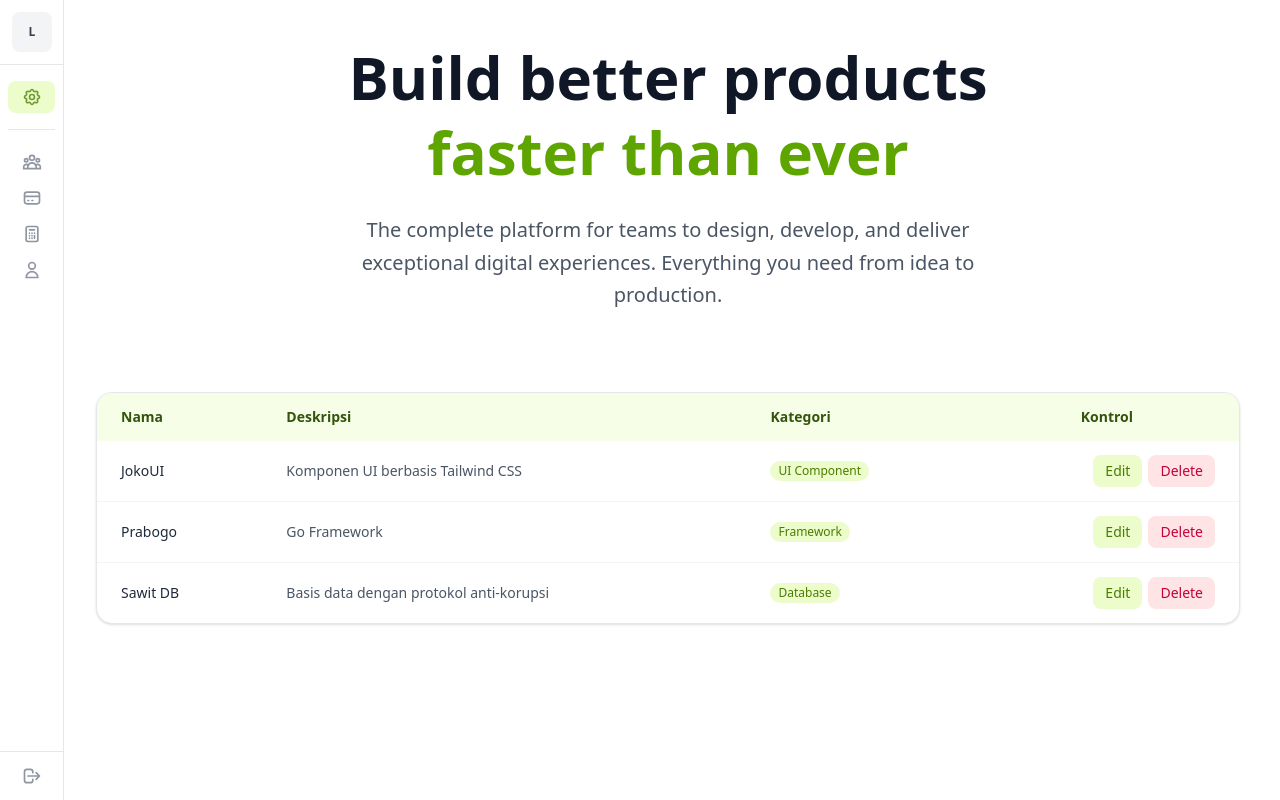
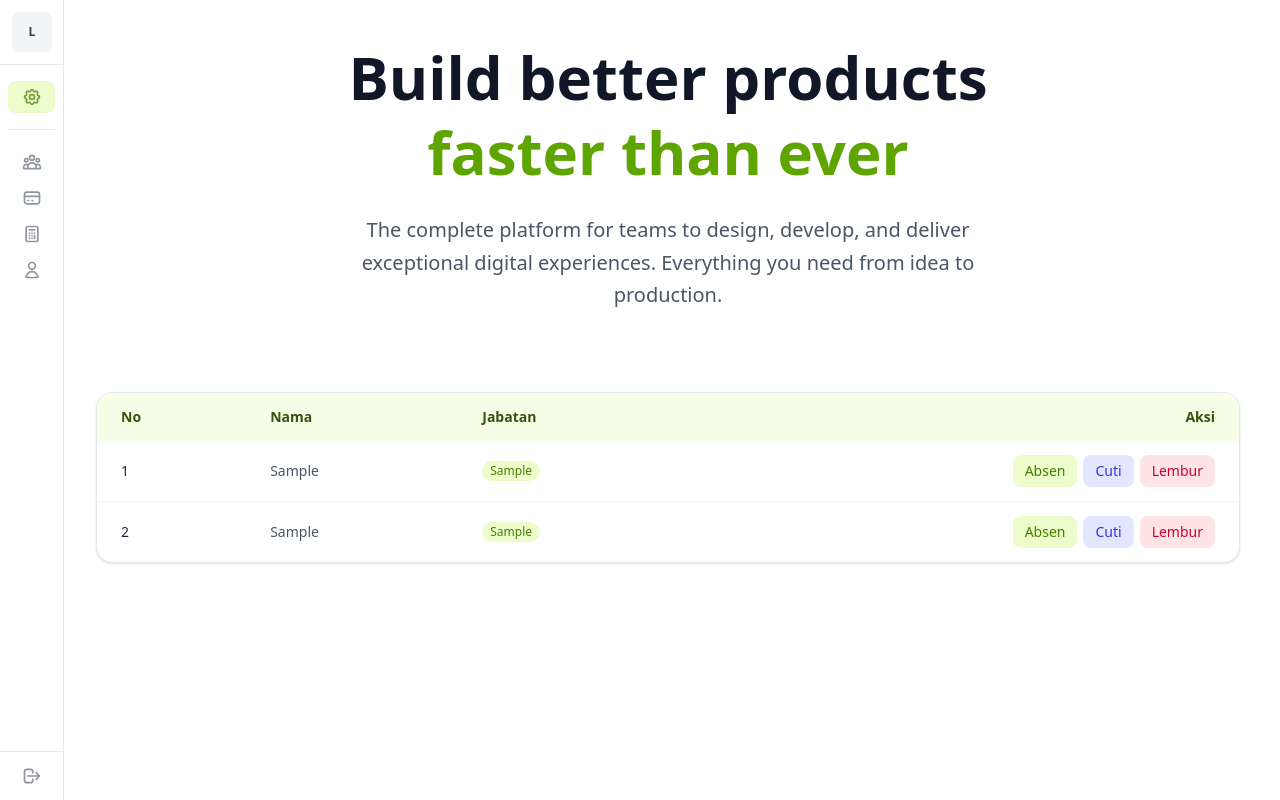
Before and after one commit to Dildul404/absensi_karyawan, a PHP site: page /home.php in a window 1280 px wide. Run offline with PHP 8.4, Linux system fonts and the light colour scheme; data comes from the database, SQL or seed files in the repository; tables that the repository leaves empty or names only in its code hold one stand-in row (values such as "Sample post").

Commit message:
feat: implement database connectivity, authentication logic, and employee table component

```diff
--- /dev/null
+++ b/component/tabel-pekerja.php
@@ -0,0 +1,79 @@
+<?php
+
+require __DIR__ . "/../crud/read.php";
+?>
+
+<div class="overflow-x-auto rounded-2xl border border-gray-200 bg-white shadow-sm">
+  <table class="min-w-full text-xs sm:text-sm">
+
+    <!-- Head -->
+    <thead class="bg-lime-50 text-lime-900">
+      <tr>
+        <th class="px-2 py-2 text-left font-semibold sm:px-3 sm:py-2.5 md:px-4 md:py-3 lg:px-6 lg:py-3.5">
+          No
+        </th>
+
+        <th class="hidden px-3 py-2.5 text-left font-semibold sm:table-cell md:px-4 md:py-3 lg:px-6 lg:py-3.5">
+          Nama
+        </th>
+
+        <th class="px-2 py-2 text-left font-semibold sm:px-3 sm:py-2.5 md:px-4 md:py-3 lg:px-6 lg:py-3.5">
+          Jabatan
+        </th>
+
+        <th class="px-2 py-2 text-center font-semibold sm:px-3 sm:py-2.5 md:px-4 md:py-3 lg:px-6 lg:py-3.5 text-end">
+          Aksi
+        </th>
+      </tr>
+    </thead>
+
+    <!-- Body -->
+    <tbody class="divide-y divide-gray-100">
+
+    <?php foreach ($result as $index => $item) : ?>
+
+      <!-- Row -->
+      <tr class="transition hover:bg-lime-50">
+        <td class="px-2 py-2 sm:px-3 sm:py-2.5 md:px-4 md:py-3 lg:px-6 lg:py-3.5">
+          <div class="font-medium text-gray-800">
+            <?php echo($index+ 1 ) ?>
+          </div>
+
+          <div class="mt-0.5 text-xs text-gray-500 sm:hidden">
+            <?php echo($item["nama"]) ?>
+          </div>
+        </td>
+
+        <td class="hidden px-3 py-2.5 text-gray-600 sm:table-cell md:px-4 md:py-3 lg:px-6 lg:py-3.5">
+           <?php echo($item["jabatan"]) ?>
+        </td>
+
+        <td class="px-2 py-2 text-gray-700 sm:px-3 sm:py-2.5 md:px-4 md:py-3 lg:px-6 lg:py-3.5">
+          <span class="inline-block rounded-full bg-lime-100 px-2 py-0.5 text-xs font-medium text-lime-700">
+            <?php echo($item["jabatan"]) ?>
+          </span>
+        </td>
+
+        <td class="px-2 py-2 text-right sm:px-3 sm:py-2.5 md:px-4 md:py-3 lg:px-6 lg:py-3.5">
+          <div class="flex flex-col gap-1 sm:flex-row sm:justify-end sm:gap-1.5">
+            <button class="rounded-lg bg-lime-100 px-2 py-1 text-xs font-medium text-lime-700 transition hover:bg-lime-200 sm:px-3 sm:py-1.5 sm:text-sm">
+              Absen
+            </button>
+
+            <button class="rounded-lg bg-indigo-100 px-2 py-1 text-xs font-medium text-indigo-700 transition hover:bg-indigo-200 sm:px-3 sm:py-1.5 sm:text-sm">
+              Cuti
+            </button>
+
+            <button class="rounded-lg bg-rose-100 px-2 py-1 text-xs font-medium text-rose-700 transition hover:bg-rose-200 sm:px-3 sm:py-1.5 sm:text-sm">
+              Lembur
+            </button>
+
+          </div>
+        </td>
+      </tr>
+
+     <?php endforeach; ?>
+
+    </tbody>
+  </table>
+</div>
--- a/component/table.php
+++ /dev/null
@@ -1,135 +0,0 @@
-<div class="overflow-x-auto rounded-2xl border border-gray-200 bg-white shadow-sm">
-  <table class="min-w-full text-xs sm:text-sm">
-
-    <!-- Head -->
-    <thead class="bg-lime-50 text-lime-900">
-      <tr>
-        <th class="px-2 py-2 text-left font-semibold sm:px-3 sm:py-2.5 md:px-4 md:py-3 lg:px-6 lg:py-3.5">
-          Nama
-        </th>
-
-        <th class="hidden px-3 py-2.5 text-left font-semibold sm:table-cell md:px-4 md:py-3 lg:px-6 lg:py-3.5">
-          Deskripsi
-        </th>
-
-        <th class="px-2 py-2 text-left font-semibold sm:px-3 sm:py-2.5 md:px-4 md:py-3 lg:px-6 lg:py-3.5">
-          Kategori
-        </th>
-
-        <th class="px-2 py-2 text-center font-semibold sm:px-3 sm:py-2.5 md:px-4 md:py-3 lg:px-6 lg:py-3.5">
-          Kontrol
-        </th>
-      </tr>
-    </thead>
-
-    <!-- Body -->
-    <tbody class="divide-y divide-gray-100">
-
-      <!-- Row -->
-      <tr class="transition hover:bg-lime-50">
-        <td class="px-2 py-2 sm:px-3 sm:py-2.5 md:px-4 md:py-3 lg:px-6 lg:py-3.5">
-          <div class="font-medium text-gray-800">
-            JokoUI
-          </div>
-
-          <div class="mt-0.5 text-xs text-gray-500 sm:hidden">
-            Komponen UI berbasis Tailwind CSS
-          </div>
-        </td>
-
-        <td class="hidden px-3 py-2.5 text-gray-600 sm:table-cell md:px-4 md:py-3 lg:px-6 lg:py-3.5">
-          Komponen UI berbasis Tailwind CSS
-        </td>
-
-        <td class="px-2 py-2 text-gray-700 sm:px-3 sm:py-2.5 md:px-4 md:py-3 lg:px-6 lg:py-3.5">
-          <span class="inline-block rounded-full bg-lime-100 px-2 py-0.5 text-xs font-medium text-lime-700">
-            UI Component
-          </span>
-        </td>
-
-        <td class="px-2 py-2 text-right sm:px-3 sm:py-2.5 md:px-4 md:py-3 lg:px-6 lg:py-3.5">
-          <div class="flex flex-col gap-1 sm:flex-row sm:justify-end sm:gap-1.5">
-            <button class="rounded-lg bg-lime-100 px-2 py-1 text-xs font-medium text-lime-700 transition hover:bg-lime-200 sm:px-3 sm:py-1.5 sm:text-sm">
-              Edit
-            </button>
-
-            <button class="rounded-lg bg-rose-100 px-2 py-1 text-xs font-medium text-rose-700 transition hover:bg-rose-200 sm:px-3 sm:py-1.5 sm:text-sm">
-              Delete
-            </button>
-          </div>
-        </td>
-      </tr>
-
-      <!-- Row -->
-      <tr class="transition hover:bg-lime-50">
-        <td class="px-2 py-2 sm:px-3 sm:py-2.5 md:px-4 md:py-3 lg:px-6 lg:py-3.5">
-          <div class="font-medium text-gray-800">
-            Prabogo
-          </div>
-
-          <div class="mt-0.5 text-xs text-gray-500 sm:hidden">
-            Go Framework
-          </div>
-        </td>
-
-        <td class="hidden px-3 py-2.5 text-gray-600 sm:table-cell md:px-4 md:py-3 lg:px-6 lg:py-3.5">
-          Go Framework
-        </td>
-
-        <td class="px-2 py-2 text-gray-700 sm:px-3 sm:py-2.5 md:px-4 md:py-3 lg:px-6 lg:py-3.5">
-          <span class="inline-block rounded-full bg-lime-100 px-2 py-0.5 text-xs font-medium text-lime-700">
-            Framework
-          </span>
-        </td>
-
-        <td class="px-2 py-2 text-right sm:px-3 sm:py-2.5 md:px-4 md:py-3 lg:px-6 lg:py-3.5">
-          <div class="flex flex-col gap-1 sm:flex-row sm:justify-end sm:gap-1.5">
-            <button class="rounded-lg bg-lime-100 px-2 py-1 text-xs font-medium text-lime-700 transition hover:bg-lime-200 sm:px-3 sm:py-1.5 sm:text-sm">
-              Edit
-            </button>
-
-            <button class="rounded-lg bg-rose-100 px-2 py-1 text-xs font-medium text-rose-700 transition hover:bg-rose-200 sm:px-3 sm:py-1.5 sm:text-sm">
-              Delete
-            </button>
-          </div>
-        </td>
-      </tr>
-
-      <!-- Row -->
-      <tr class="transition hover:bg-lime-50">
-        <td class="px-2 py-2 sm:px-3 sm:py-2.5 md:px-4 md:py-3 lg:px-6 lg:py-3.5">
-          <div class="font-medium text-gray-800">
-            Sawit DB
-          </div>
-
-          <div class="mt-0.5 text-xs text-gray-500 sm:hidden">
-            Basis data dengan protokol anti-korupsi
-          </div>
-        </td>
-
-        <td class="hidden px-3 py-2.5 text-gray-600 sm:table-cell md:px-4 md:py-3 lg:px-6 lg:py-3.5">
-          Basis data dengan protokol anti-korupsi
-        </td>
-
-        <td class="px-2 py-2 text-gray-700 sm:px-3 sm:py-2.5 md:px-4 md:py-3 lg:px-6 lg:py-3.5">
-          <span class="inline-block rounded-full bg-lime-100 px-2 py-0.5 text-xs font-medium text-lime-700">
-            Database
-          </span>
-        </td>
-
-        <td class="px-2 py-2 text-right sm:px-3 sm:py-2.5 md:px-4 md:py-3 lg:px-6 lg:py-3.5">
-          <div class="flex flex-col gap-1 sm:flex-row sm:justify-end sm:gap-1.5">
-            <button class="rounded-lg bg-lime-100 px-2 py-1 text-xs font-medium text-lime-700 transition hover:bg-lime-200 sm:px-3 sm:py-1.5 sm:text-sm">
-              Edit
-            </button>
-
-            <button class="rounded-lg bg-rose-100 px-2 py-1 text-xs font-medium text-rose-700 transition hover:bg-rose-200 sm:px-3 sm:py-1.5 sm:text-sm">
-              Delete
-            </button>
-          </div>
-        </td>
-      </tr>
-
-    </tbody>
-  </table>
-</div>
--- a/config/koneksi.php
+++ b/config/koneksi.php
@@ -1,4 +1,4 @@
-<?
+<?php
 $local = "localhost";
 $user = "root";
 $password = "";
@@ -10,7 +10,6 @@
 try {
     $koneksi = new PDO($dsn, $user, $password);
     $koneksi->setAttribute(PDO::ATTR_ERRMODE, PDO::ERRMODE_EXCEPTION);
-    echo "Koneksi berhasil";
 } catch (PDOException $e) {
     echo "Koneksi gagal: " . $e->getMessage();
 }
--- a/crud/read.php
+++ b/crud/read.php
@@ -1,9 +1,9 @@
 <?php
-require '../config/koneksi.php';
+require __DIR__ . '/../config/koneksi.php';
 
 // get method
-$query = "SELECT * FROM pekerja";
-$stmt = $koneksi->prepare($query);
+$stmt = $koneksi->prepare("SELECT *
+FROM pekerja JOIN jabatan
+ON pekerja.id_jabatan = jabatan.id_jabatan");
 $stmt->execute();
-$result = $stmt->fetchAll();
-?>
+$result = $stmt->fetchAll(PDO::FETCH_ASSOC);
--- a/home.php
+++ b/home.php
@@ -11,7 +11,7 @@
         <?php include __DIR__ . "/component/sidebar.php" ?>
         <div class="px-10 w-full relative h-screen overflow-y-auto pl-24">
             <?php include __DIR__ . "/component/hero.php" ?>
-            <?php include __DIR__ . "/component/table.php" ?>
+            <?php include __DIR__ . "/component/tabel-pekerja.php" ?>
         </div>
     </div>
 </body>
```
Also changed, not shown: component/alert.php (added, +12 -0 lines), crud/create.php (+2 -5 lines), crud/login.php (+17 -7 lines), index.php (+5 -4 lines).
